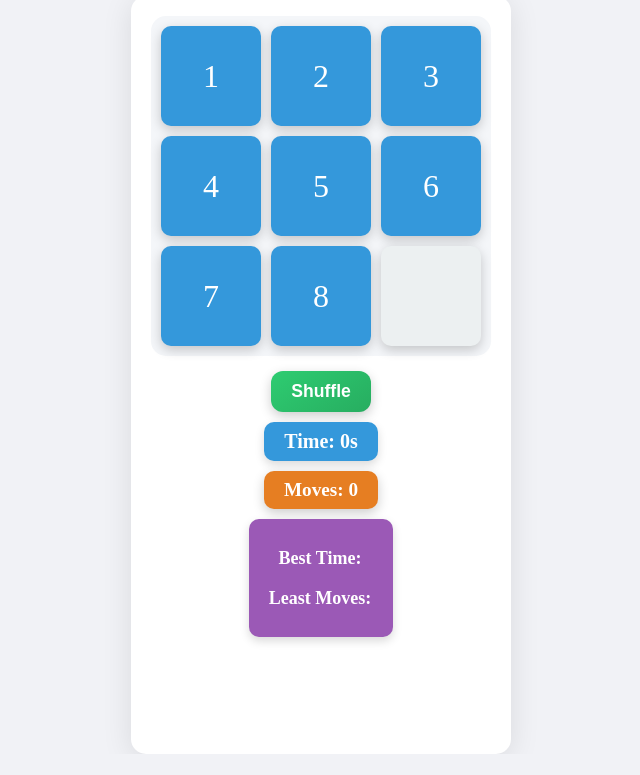
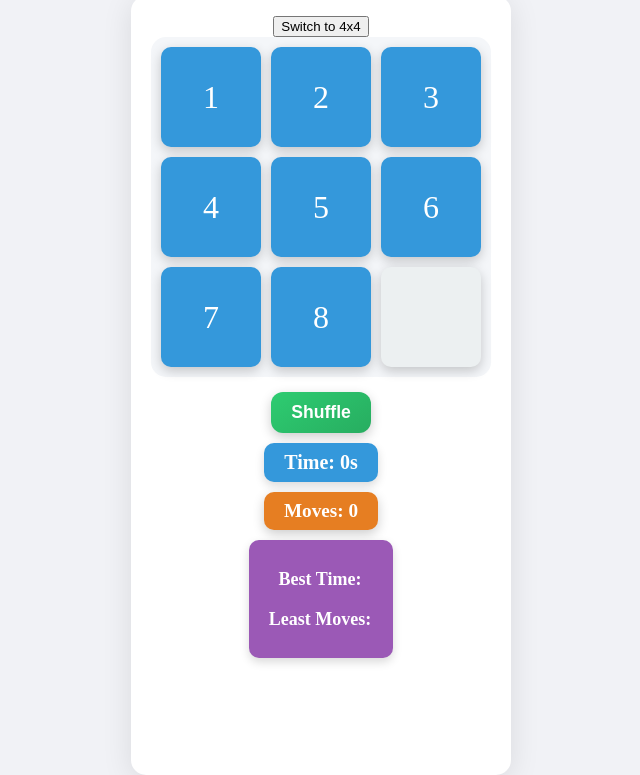
Before and after one commit to Rajbhakta25/Projects, a plain HTML site: page index.html in a window 1280 px wide. Shown: the part 72-847 px from the top of the page, without its empty margins (319-959 px from the left). Before the commit the page ends 826 px from the top, so only its background shows below. Drawn offline with Linux system fonts and the light colour scheme.

Commit message:
Update index.html

```diff
--- a/index.html
+++ b/index.html
@@ -5,7 +5,7 @@
     <meta http-equiv="X-UA-Compatible" content="IE=edge">
     <meta name="viewport" content="width=device-width, initial-scale=1.0">
     <title>SLIDING PUZZLE</title>
-    <link rel="icon" href="favicon.png" type="image/png">
+    <link rel="icon" href="/static/favicon.png" type="image/png">
     <link rel="stylesheet" href="style.css">
     <script src="script.js"></script>
 
@@ -13,6 +13,8 @@
 <body>
     <h1 id="title">Sliding Puzzle!</h1>
     <div class="puzzle-container">
+        <button id="switch">Switch to 4x4</button>
+
         <div class="puzzle">
             <div class="cell" data-index="0" >1</div>
             <div class="cell" data-index="1" >2</div>
@@ -24,6 +26,7 @@
             <div class="cell" data-index="7" >8</div>
             <div class="cell empty" data-index="8" ></div>
         </div>
+
         <button id="shuffle-button">Shuffle</button>
         <div id="timer">Time: 0s</div>
         <div id="move-count">Moves: 0</div>
@@ -34,6 +37,5 @@
         <div id="win-message" class="hidden">Congratulations!</div>
     </div>
     <div id="confetti-container"></div>
-
 </body>
 </html>
```
